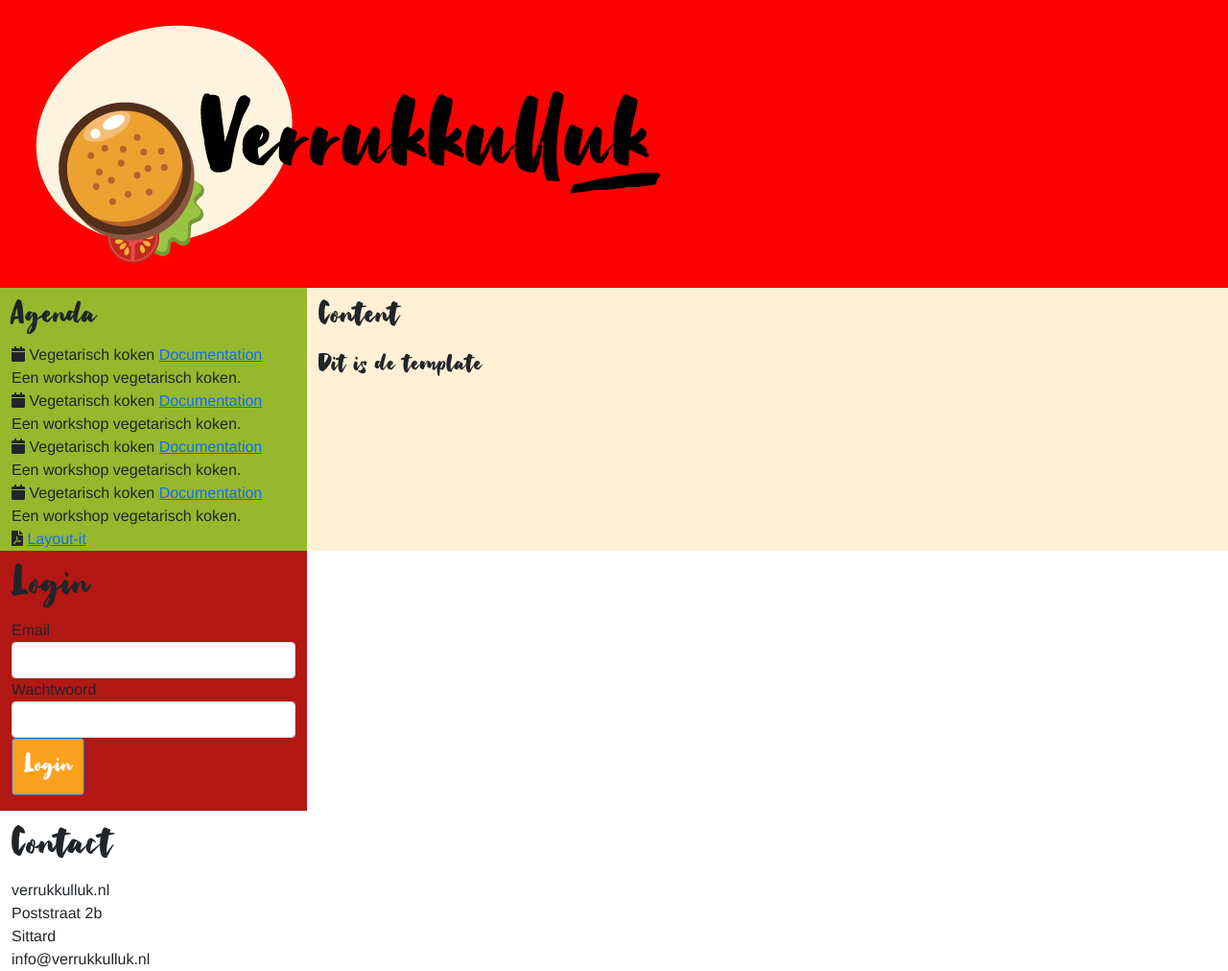
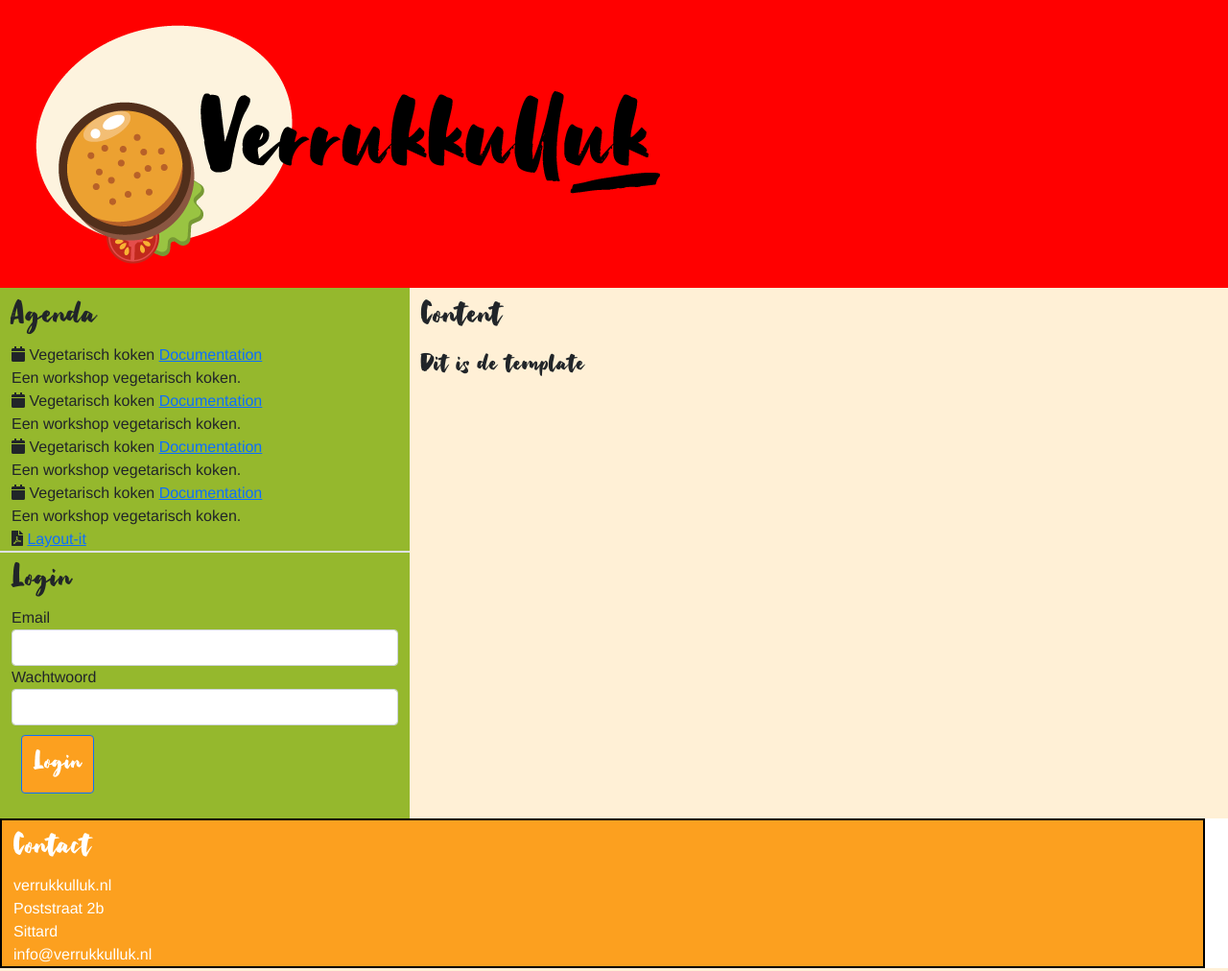
Before and after one commit to BrandonDautzenberg/educom-verrukkulluk, a PHP site: template templates/homepage.html.twig in a window 1280 px wide. Shown: the whole page at 96% size. Run offline with PHP 8.4, Linux system fonts and the light colour scheme; the template is opened without the code that fills it, so the values that code supplies are empty; some libraries are stand-ins or nearby versions.

Commit message:
Lay-out aangepast

```diff
--- a/assets/css/main.css
+++ b/assets/css/main.css
@@ -1,7 +1,6 @@
 /**
  VERRUKKULLUK MAIN.CSS
  */
-
 
 :root {
 
@@ -34,10 +33,6 @@ h1, h2, h3, h4, h5, h6 {
     font-family: var(--heading) !important;
 }
 
-h1 {
-    font-size: 52px;
-}
-
 h2 {
     font-size: 42px;
 }
@@ -49,6 +44,33 @@ h3, h4, h5 {
 
 /** HTML / BODY **/
 html, body {
-    font-family: "Helvetica Neue", Arial, SansSerif;
+    font-family: "Helvetica Neue", Arial;
     font-size: 16px;
 }
+
+.footer_verrukkulluk {
+    background-color: var(--lighter-orange);
+}
+
+.footer {
+    border: 2px solid black;
+    background-color: var(--lighter-orange);
+    color: white;
+}
+
+.login {
+    background-color: var(--darker-red) !important;
+}
+
+.login_button {
+    background-color: var(--darker-orange);
+    margin: 10px;
+}
+
+.agenda {
+    background-color: var(--lighter-green);
+}
+
+.gerecht_blok {
+    margin: 10px;
+}
--- a/templates/homepage.html.twig
+++ b/templates/homepage.html.twig
@@ -6,7 +6,7 @@
 {% endblock %}
 
 
-{# nu de block content op in de main pagina vullen #}
+{# nu de block content op de main pagina vullen #}
 {% block content %}
     {# Dit is commentaar #}
 
@@ -18,18 +18,20 @@
     <h4>Dit is de template {{  title }}</h4>
 
 {# Loop #}
-    <ul>
+
     {% for record in data %}
-        <div class="border">
+        <div class="col-5 border gerecht_blok">
             <img src="{{ record.gerecht.afbeelding }}" style="width: 100px; height: 100px;">
-
-            {{ record.gerecht.titel }}
+            {{ record.gerecht.titel }} <br>
+            {{ record.gerecht.korte_omschrijving}} <br>
+            {{ record.waardering}} <br>
+            {{ record.prijs}} <br>
+            {{ record.gemiddelde_waardering}}
         </div>
     {% endfor %}
-    <ul>
-     {# Dump #}
-       {# { <pre>
+     {# { Dump #}
+       {# # { <pre>
         {{ dump(data) }}
-       </pre> #}
+       </pre>} #}
 
 {% endblock %}
--- a/templates/main.html.twig
+++ b/templates/main.html.twig
@@ -18,13 +18,13 @@
 <body>
 	<div class="container-fluid">
 
-		<div class="row" style= "background-color: red">
+		<div class="row" style="background-color: red">
 			<div class="col-md-12"> {% block header %}{% endblock %}
 				</div>
 			</div>
 
 			<div class="row">
-				<div class="col-md-3" style="background-color: var(--lighter-green)">
+				<div class="col-md-4 agenda">
 					<h2>Agenda</h2>
 					<i class="fa fa-calendar"></i>
 					Vegetarisch koken
@@ -40,16 +40,55 @@
 					<a href="https://fontawesome.com/icons?d=gallery&m=free">Documentation</a><br>Een workshop vegetarisch koken.<br>
 					<i class="fa fa-file-pdf"></i>
 					<a href="https://www.layoutit.com/build">Layout-it</a>
+					<div class="row">
+						<div class="col-md-12 border"></div>
+						<form role="form">
+							<h1>Login</h1>
+							<div class="form-group">
+
+								<label for="exampleInputEmail1">
+									Email
+								</label>
+								<input type="email" class="form-control" id="exampleInputEmail1"/>
+							</div>
+							<div class="form-group">
+
+								<label for="exampleInputPassword1">
+									Wachtwoord
+								</label>
+								<input type="password" class="form-control" id="exampleInputPassword1"/>
+								<button type="submit" class="btn btn-primary login_button" style="background-color: var(--lighter-orange)">
+									<h3>Login</h3>
+								</button>
+							</form>
+						</div>
+					</div>
 				</div>
 
-				<div class="col-md-9" style="background-color: var(--kahki)">
+				<div class="col-md-8" style="background-color: var(--kahki)">
+					<div class="row">
 						<h2>Content</h2>
 						{%  block content %}{%  endblock %}
 					</div>
 				</div>
 
 				<div class="row">
-				<div class="col-md-3" style="background-color: var(--darker-red)">
+					<div class="col-md-12 footer">
+						<h1>Contact</h1>
+						verrukkulluk.nl<br>
+						Poststraat 2b<br>
+						Sittard<br>
+						info@verrukkulluk.nl<br>
+					</div>
+				</div>
+			</div>
+
+		</body>
+	</body>
+
+
+	{# <div class="row">
+							<div class="col-md-4" style="background-color: var(--darker-red)">
 								<form role="form">
 			                        <h1>Login</h1>
 									<div class="form-group">
@@ -70,18 +109,4 @@
 										</button>
 									</form>
 								</div>
-				</div>
-
-				<div class="row"  >
-					<div class="col-md-12 border1">
-						<h1>Contact</h1>
-                        verrukkulluk.nl<br>
-                        Poststraat 2b<br>
-                        Sittard<br>
-                        info@verrukkulluk.nl<br>
-					</div>
-				</div>
-			</div>
-
-		</body>
-	</body>
+							</div> #}
```
Lines whose indentation alone changed are shown as unchanged.
